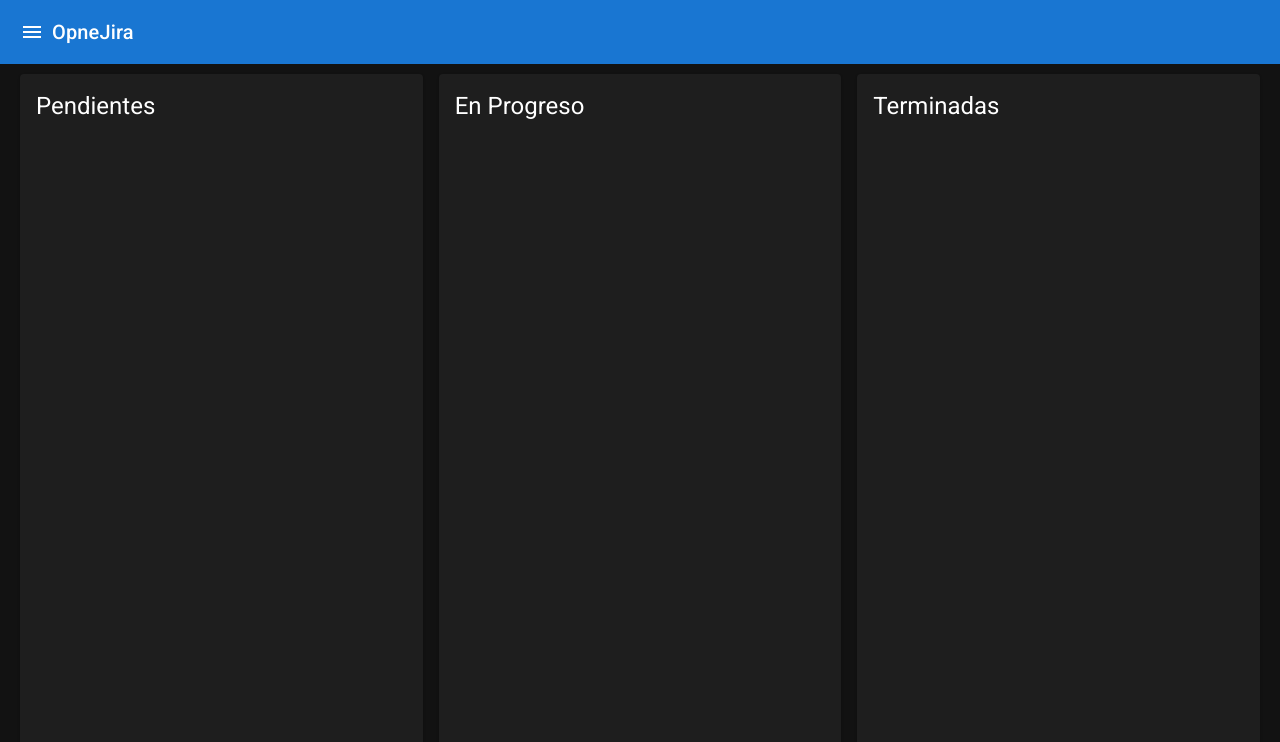
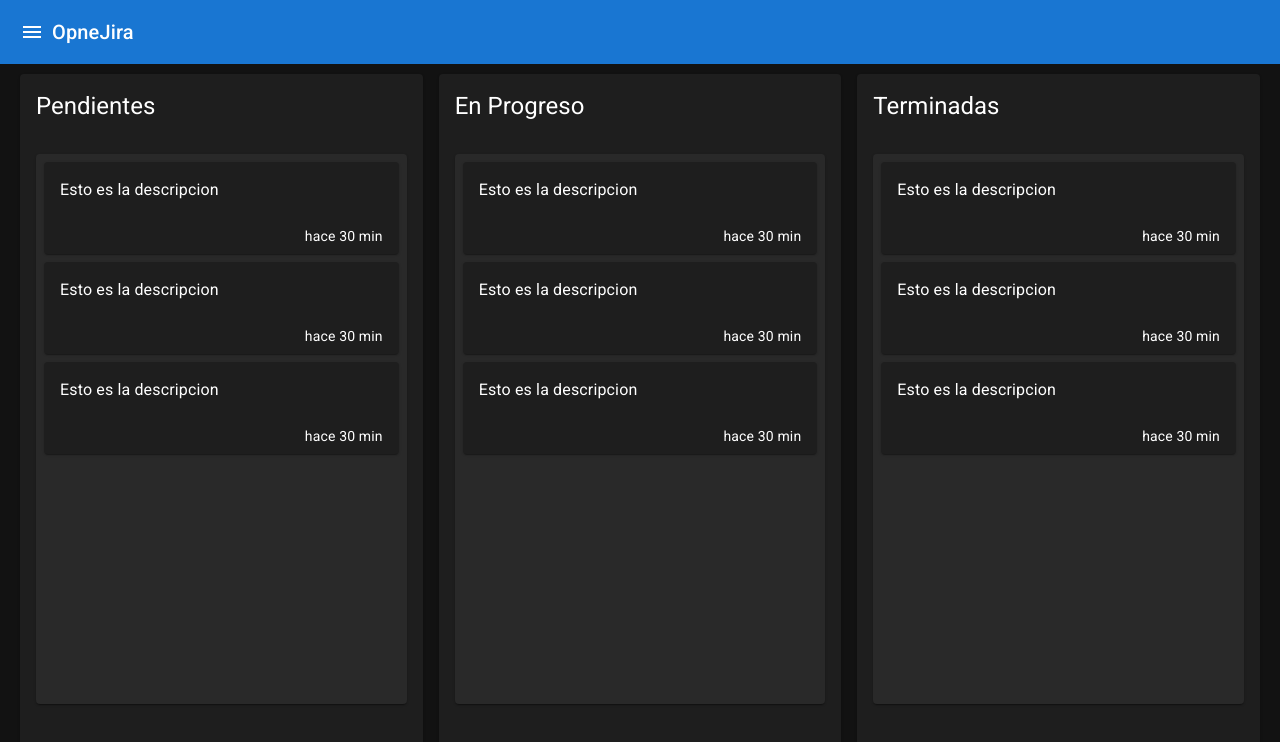
Before and after one commit to DanielHenryL/open-jira-nextjs, a Next.js app: page / in a window 1280 px wide. Shown: the top 742 px of the page. Built offline with nearby package versions, Linux system fonts and the light colour scheme.

Commit message:
componentes entryList y entryCard para mostrar entradas

```diff
--- /dev/null
+++ b/components/ui/EntryCard.tsx
@@ -0,0 +1,16 @@
+import {Typography, Card, CardActionArea, CardContent, CardActions} from '@mui/material'
+
+export const EntryCard = () => {
+  return (
+    <Card sx={{ marginBottom:1}}>
+        <CardActionArea>
+            <CardContent>
+                <Typography sx={{whiteSpace:'pre-line'}}>Esto es la descripcion</Typography>
+            </CardContent>
+            <CardActions sx={{ display:'flex', justifyContent:'end', paddingRight:2}}>
+                <Typography variant='body2'>hace 30 min</Typography>
+            </CardActions>
+        </CardActionArea>
+    </Card>
+  )
+}
--- /dev/null
+++ b/components/ui/EntryList.tsx
@@ -0,0 +1,26 @@
+import { Paper,List } from "@mui/material"
+import { EntryCard } from "./"
+
+export const EntryList = () => {
+  return (
+    <div>
+        <Paper sx={{ height: 'calc(100vh - 250px)', overflow:'auto', backgroundColor: 'transparent',  "&::-webkit-scrollbar": {
+            width: "10px",
+            bgcolor: "#454545",
+          },
+          "&::-webkit-scrollbar-thumb": {
+            background: "#1976d2",
+            border: "7px none #fffff",
+            borderRadius: "5px",
+          },}}
+        >
+            {/* Cambiara dependiendo si esto haciendo drag o no */}
+            <List sx={{ opacity:1, padding:1}}>
+                <EntryCard />
+                <EntryCard />
+                <EntryCard />
+            </List>
+        </Paper>
+    </div>
+  )
+}
--- a/components/ui/index.ts
+++ b/components/ui/index.ts
@@ -1,2 +1,4 @@
 export * from './Navbar'
 export * from './Sidebar'
+export * from './EntryList'
+export * from './EntryCard'
--- a/pages/index.tsx
+++ b/pages/index.tsx
@@ -1,5 +1,6 @@
 import { Layout } from "@/components/layouts";
-import { Typography, Grid, Card, CardHeader } from "@mui/material";
+import { EntryList } from "@/components/ui";
+import { Typography, Grid, Card, CardHeader, CardContent } from "@mui/material";
 
 
 export default function Home() {
@@ -9,16 +10,25 @@ export default function Home() {
         <Grid item xs={12} sm={4}>
           <Card sx={{height:'calc(100vh - 100px)'}}>
             <CardHeader title='Pendientes'/>
+            <CardContent>
+              <EntryList/>
+            </CardContent>
           </Card>
         </Grid>
         <Grid item xs={12} sm={4}>
           <Card sx={{height:'calc(100vh - 100px)'}}>
             <CardHeader title='En Progreso'/>
+            <CardContent>
+              <EntryList/>
+            </CardContent>
           </Card>
         </Grid>
         <Grid item xs={12} sm={4}>
           <Card sx={{height:'calc(100vh - 100px)'}}>
             <CardHeader title='Terminadas'/>
+            <CardContent>
+              <EntryList/>
+            </CardContent>
           </Card>
         </Grid>
       </Grid>
```
